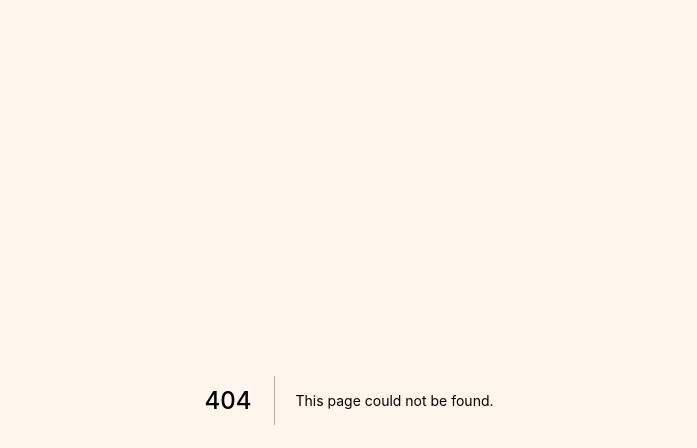
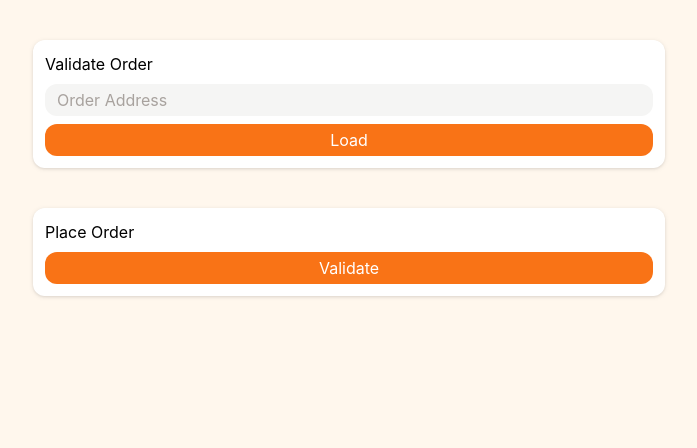
Before and after one commit to OKEAMAH/protocol-pizza, a Next.js app: page /place in a window 1280 px wide. Before the commit this address had no page. Shown: the top 448 px of the page, without its empty margins (291-988 px from the left). Built offline with nearby package versions, Linux system fonts and the light colour scheme; what @rainbow-me/rainbowkit, wagmi would draw is missing.

Commit message:
add place

```diff
--- /dev/null
+++ b/pages/api/place.ts
@@ -0,0 +1,19 @@
+import type { NextApiRequest, NextApiResponse } from "next";
+import { OrderRequestBody, place } from "../../lib/useDominos";
+
+export default async function handler(
+  req: NextApiRequest,
+  res: NextApiResponse
+) {
+  const body = req.body as OrderRequestBody;
+  if (!body) {
+    return res.status(400).send({ error: "Invalid Body" });
+  }
+  const resp = await place(
+    body.storeID,
+    body.customer,
+    body.address,
+    body.items
+  );
+  res.status(200).json(resp);
+}
--- /dev/null
+++ b/pages/place.tsx
@@ -0,0 +1,43 @@
+import { useRouter } from "next/router";
+import { useState } from "react";
+
+export default function Place() {
+  const router = useRouter();
+  const orderAddress = router.query.id as string || "";
+
+  // TODO: Get item JSON from rwtp
+
+  // TODO: Validate that order will place
+
+  // TODO: Place the order
+
+  return (
+    <div className="max-w-2xl mx-auto px-5 py-10 flex flex-col gap-10">
+      <div className="flex flex-col w-full bg-white rounded-xl p-3 drop-shadow gap-2">
+        <p>Validate Order</p>
+        <input
+          className="bg-gray-100 rounded-xl px-3 py-1 w-full"
+          placeholder="Order Address"
+          onChange={(event) => {
+            // setOrderAddress(event.target.value);
+          }}
+        ></input>
+        <button
+          className="w-full bg-orange-500 text-white rounded-xl px-3 py-1 flex items-center justify-center gap-1"
+          // onClick={() => addItem()}
+        >
+          Load
+        </button>
+      </div>
+      <div className="flex flex-col w-full bg-white rounded-xl p-3 drop-shadow gap-2">
+        <p>Place Order</p>
+        <button
+          className="w-full bg-orange-500 text-white rounded-xl px-3 py-1 flex items-center justify-center gap-1"
+          // onClick={() => addItem()}
+        >
+          Validate
+        </button>
+      </div>
+    </div>
+  );
+}
```
